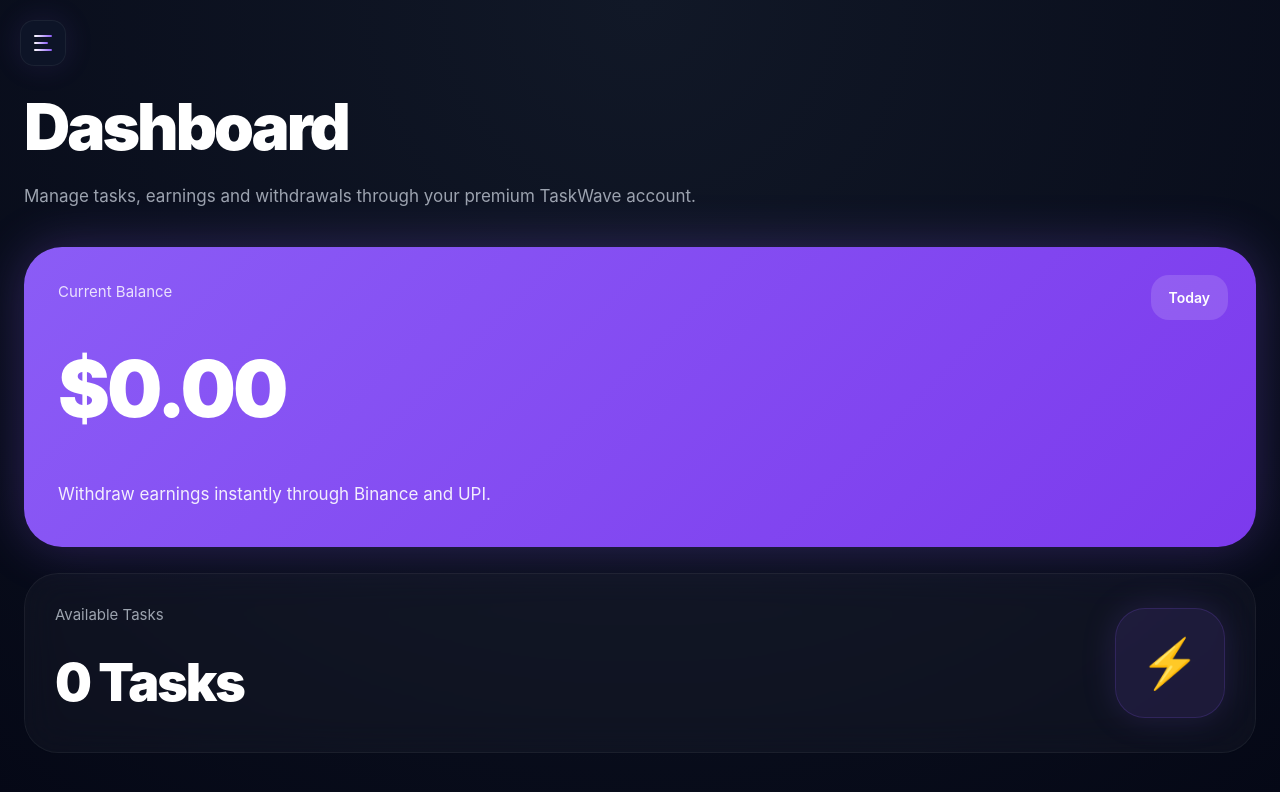
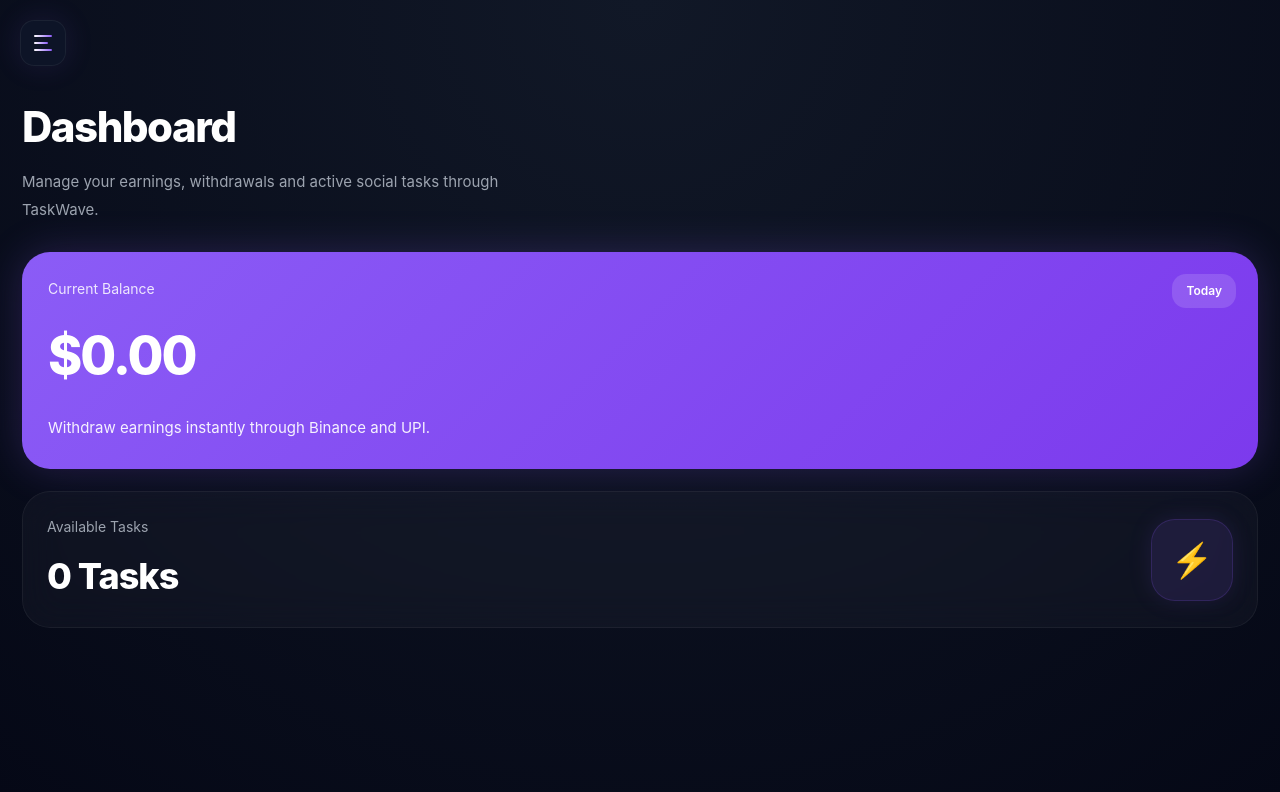
Before and after one commit to taskwave69/taskwave, a React (Vite) app: page /dashboard in a window 1280 px wide. Shown: the top 792 px of the page. Built offline with nearby package versions, Linux system fonts and the light colour scheme.

Commit message:
Clean premium dashboard redesign

```diff
--- a/src/pages/Dashboard.jsx
+++ b/src/pages/Dashboard.jsx
@@ -14,10 +14,10 @@ function Dashboard() {
         color: "white",
         fontFamily: "Inter, sans-serif",
 
-        /* FINAL FIXED SPACING */
+        /* FIXED PREMIUM SPACING */
         paddingTop: "95px",
-        paddingLeft: "24px",
-        paddingRight: "24px",
+        paddingLeft: "22px",
+        paddingRight: "22px",
         paddingBottom: "40px",
       }}
     >
@@ -27,17 +27,16 @@ function Dashboard() {
       {/* HEADER */}
       <div
         style={{
-          marginBottom: "32px",
+          marginBottom: "28px",
         }}
       >
 
         <h1
           style={{
-            fontSize: "64px",
-            fontWeight: "900",
-            letterSpacing: "-3px",
-            lineHeight: "1",
-            marginBottom: "18px",
+            fontSize: "42px",
+            fontWeight: "800",
+            letterSpacing: "-1.5px",
+            marginBottom: "10px",
           }}
         >
           Dashboard
@@ -45,15 +44,16 @@ function Dashboard() {
 
         <p
           style={{
-            fontSize: "17px",
+            fontSize: "15px",
             color: "#9ca3af",
-            lineHeight: "38px",
-            maxWidth: "700px",
+            lineHeight: "28px",
+            maxWidth: "500px",
           }}
         >
-          Manage tasks, earnings and
-          withdrawals through your
-          premium TaskWave account.
+          Manage your earnings,
+          withdrawals and active
+          social tasks through
+          TaskWave.
         </p>
 
       </div>
@@ -64,38 +64,36 @@ function Dashboard() {
           background:
             "linear-gradient(135deg,#8b5cf6,#7c3aed)",
 
-          borderRadius: "38px",
+          borderRadius: "28px",
 
-          padding: "34px",
+          padding: "26px",
 
-          marginBottom: "26px",
+          marginBottom: "22px",
 
           boxShadow:
-            "0 0 50px rgba(139,92,246,0.28)",
+            "0 0 40px rgba(139,92,246,0.22)",
 
           position: "relative",
-
-          overflow: "hidden",
         }}
       >
 
-        {/* SMALL CHIP */}
+        {/* SMALL TAG */}
         <div
           style={{
             position: "absolute",
-            top: "28px",
-            right: "28px",
+            top: "22px",
+            right: "22px",
 
             background:
               "rgba(255,255,255,0.14)",
 
             padding:
-              "12px 18px",
+              "8px 14px",
 
             borderRadius:
-              "18px",
+              "14px",
 
-            fontSize: "14px",
+            fontSize: "12px",
 
             fontWeight: "600",
           }}
@@ -105,9 +103,9 @@ function Dashboard() {
 
         <p
           style={{
-            fontSize: "15px",
-            opacity: 0.82,
-            marginBottom: "26px",
+            fontSize: "14px",
+            opacity: 0.85,
+            marginBottom: "18px",
           }}
         >
           Current Balance
@@ -115,10 +113,10 @@ function Dashboard() {
 
         <h2
           style={{
-            fontSize: "78px",
-            fontWeight: "900",
-            marginBottom: "28px",
-            letterSpacing: "-3px",
+            fontSize: "52px",
+            fontWeight: "800",
+            marginBottom: "18px",
+            letterSpacing: "-2px",
           }}
         >
           $0.00
@@ -126,10 +124,10 @@ function Dashboard() {
 
         <p
           style={{
-            fontSize: "17px",
-            opacity: 0.9,
-            lineHeight: "38px",
-            maxWidth: "520px",
+            fontSize: "15px",
+            opacity: 0.92,
+            lineHeight: "30px",
+            maxWidth: "420px",
           }}
         >
           Withdraw earnings instantly
@@ -147,9 +145,9 @@ function Dashboard() {
           border:
             "1px solid rgba(255,255,255,0.05)",
 
-          borderRadius: "34px",
+          borderRadius: "28px",
 
-          padding: "30px",
+          padding: "24px",
 
           display: "flex",
 
@@ -168,8 +166,8 @@ function Dashboard() {
           <p
             style={{
               color: "#9ca3af",
-              fontSize: "15px",
-              marginBottom: "18px",
+              fontSize: "14px",
+              marginBottom: "12px",
             }}
           >
             Available Tasks
@@ -177,9 +175,9 @@ function Dashboard() {
 
           <h2
             style={{
-              fontSize: "52px",
-              fontWeight: "900",
-              letterSpacing: "-2px",
+              fontSize: "36px",
+              fontWeight: "800",
+              letterSpacing: "-1px",
             }}
           >
             0 Tasks
@@ -190,10 +188,10 @@ function Dashboard() {
         {/* ICON */}
         <div
           style={{
-            width: "110px",
-            height: "110px",
+            width: "82px",
+            height: "82px",
 
-            borderRadius: "30px",
+            borderRadius: "24px",
 
             background:
               "rgba(139,92,246,0.12)",
@@ -208,10 +206,10 @@ function Dashboard() {
             justifyContent:
               "center",
 
-            fontSize: "48px",
+            fontSize: "34px",
 
             boxShadow:
-              "0 0 35px rgba(139,92,246,0.16)",
+              "0 0 25px rgba(139,92,246,0.12)",
           }}
         >
           ⚡
```
